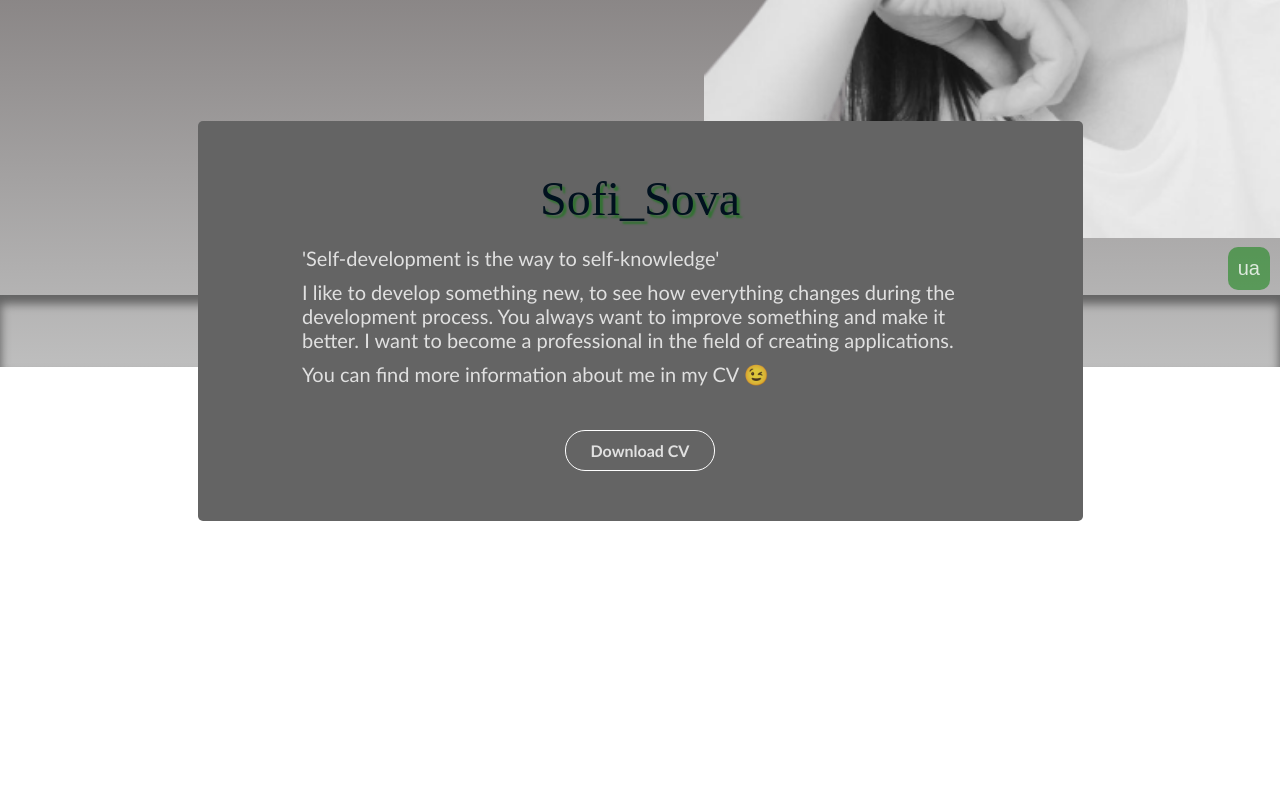
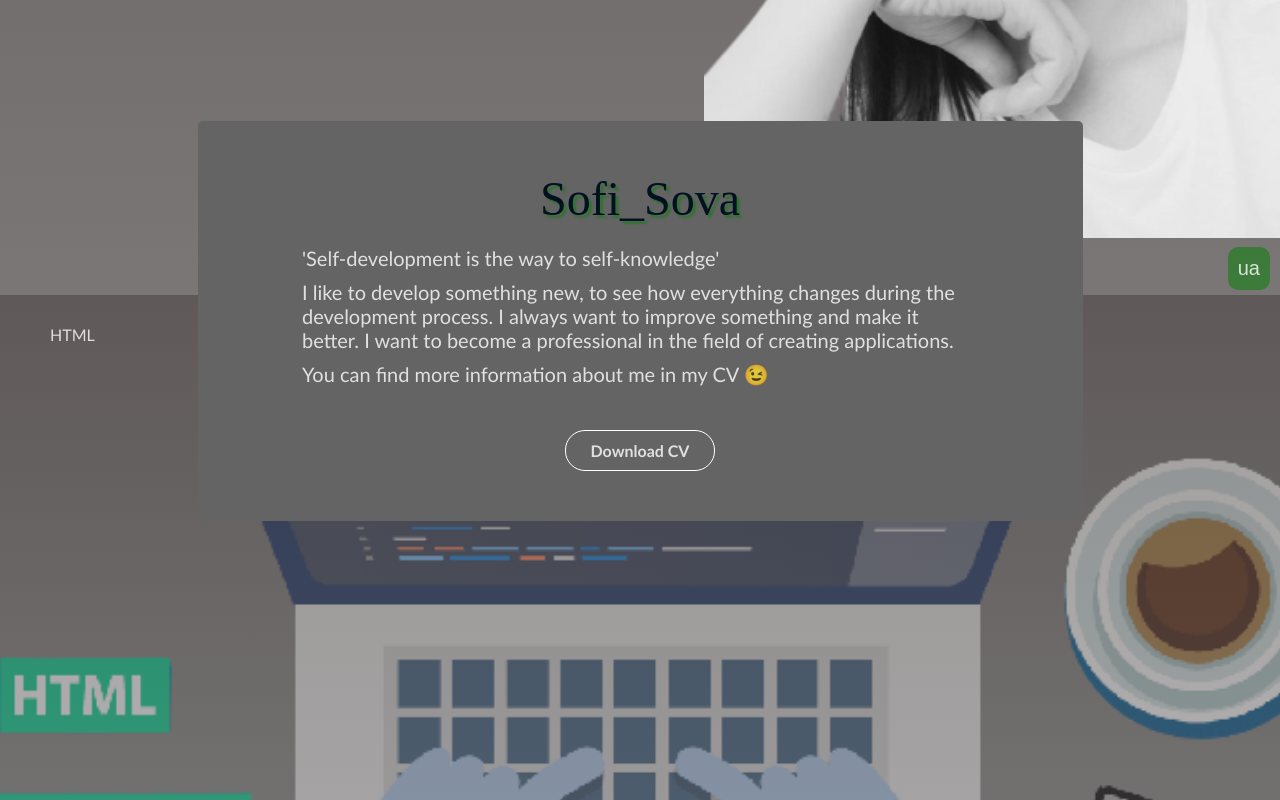
Before and after one commit to SofiiaShevtsova/sofiia_ts, a React (Create React App) app: page / in a window 1280 px wide. Shown: the part 500-1300 px from the top of the page. Before the commit the page ends 1021 px from the top, so only its background shows below. Built offline with nearby package versions, Linux system fonts and the light colour scheme; a web font is replaced by a local one.

Commit message:
add skill section

```diff
--- a/src/App.tsx
+++ b/src/App.tsx
@@ -1,5 +1,12 @@
 import { useState, createContext } from "react";
-import { About, ButtonText, Container, Footer, Header } from "./components/commons";
+import {
+  About,
+  ButtonText,
+  Container,
+  Footer,
+  Header,
+  Skills,
+} from "./components/commons";
 import { User, userEn, userUa } from "./service/data";
 
 export const AppContext: React.Context<{
@@ -7,21 +14,31 @@ export const AppContext: React.Context<{
 }> = createContext({});
 
 function App() {
-  const [lang, setLang] = useState('ua')
+  const [lang, setLang] = useState("ua");
 
   const changeLang = () => {
-    const langToSet = lang === 'en' ? 'ua' : 'en';
-    setLang(langToSet)
-  }
+    const langToSet = lang === "en" ? "ua" : "en";
+    setLang(langToSet);
+  };
 
   return (
-    <AppContext.Provider value={lang === 'ua'? {userInfo: userEn}: {userInfo: userUa}}>
+    <AppContext.Provider
+      value={lang === "ua" ? { userInfo: userEn } : { userInfo: userUa }}
+    >
       <Header />
       <Container>
-        <About/>
+        <>
+          <About />
+          <Skills />
+        </>
       </Container>
-      <Footer/>
-      <ButtonText text={lang} type={"button"} className={"toggle-language_btn"} onClick={changeLang}/>
+      <Footer />
+      <ButtonText
+        text={lang}
+        type={"button"}
+        className={"toggle-language_btn"}
+        onClick={changeLang}
+      />
     </AppContext.Provider>
   );
 }
--- /dev/null
+++ b/src/components/Skills/Skills.tsx
@@ -0,0 +1,14 @@
+import { useContext } from "react";
+import { AppContext } from "../../App";
+
+export const Skills = () => {
+      const { userInfo } = useContext(AppContext);
+
+    return userInfo && (
+        <section id={userInfo.navigation[1][1]}>
+            <ul className="skills-list">
+                {userInfo.skills.map(el => (<li className="skills-box"><p className="skills-text">{el}</p></li>))}
+            </ul>
+        </section>
+    )
+}
--- a/src/components/commons.js
+++ b/src/components/commons.js
@@ -4,4 +4,5 @@ export { Header } from './Header/Header.tsx';
 export { Navigation } from './Navigation/Navigation.tsx';
 export { ButtonText } from './Button/ButtonText.tsx';
 export { Container } from './Container/Container.tsx';
-export { About } from './About/About.tsx'
+export { About } from './About/About.tsx';
+export { Skills } from './Skills/Skills.tsx';
--- a/src/index.css
+++ b/src/index.css
@@ -13,7 +13,8 @@
   --text-color: rgba(255, 255, 255, 0.8);
   /* --red-color: rgb(255, 0, 0); */
 
-  --font-family: "Gill Sans", "Gill Sans MT", Calibri, "Trebuchet MS", sans-serif;
+  --font-family: "Gill Sans", "Gill Sans MT", Calibri, "Trebuchet MS",
+    sans-serif;
 
   --transition-function: all 500ms cubic-bezier(0.4, 0, 0.2, 1);
 }
@@ -34,9 +35,10 @@ code {
 }
 
 #root {
-  background-image: linear-gradient(#443b3b, #bebebe);
-  background-repeat: no-repeat;
-  background-size: contain;
+  background-image: linear-gradient(
+    rgb(68, 59, 59, 0.8),
+    rgb(112, 112, 112, 0.8)
+  );
   min-height: 100vh;
   font-family: var(--font-family);
   display: flex;
@@ -84,7 +86,7 @@ header {
   justify-content: space-between;
   align-items: center;
   padding: 10px 60px;
-  box-shadow: inset 0 -8px 10px 1px rgb(100, 100, 100);
+  box-shadow: inset 0 -8px 10px 1px rgb(150, 150, 150);
 }
 
 main {
@@ -129,7 +131,7 @@ footer .logo {
   & * {
     color: var(--text-navigation);
     text-shadow: 1px 1px 1px rgb(0, 0, 0);
-    transition: var(--transition-function)
+    transition: var(--transition-function);
   }
   & *:hover {
     transform: scale(1.2);
@@ -142,7 +144,7 @@ footer .logo {
   margin-top: -80px;
   height: 800px;
   padding: 80px 50px 30px;
-  background-image: url("./images//main-photo.png");
+  background-image: url("./images/main-photo.png");
   background-repeat: no-repeat;
   background-position: top 0 right 0;
   background-size: 45%;
@@ -167,6 +169,7 @@ footer .logo {
   }
   & .information {
     position: relative;
+    z-index: 3;
     margin: 150px auto;
     padding: 50px 20px;
     width: 75%;
@@ -180,17 +183,17 @@ footer .logo {
     border-radius: 5px;
   }
 
-  & .about-me{
+  & .about-me {
     width: 80%;
     flex: 1;
     display: flex;
     flex-direction: column;
     gap: 10px;
-    color:  var(--text-color);
+    color: var(--text-color);
     font-size: 20px;
   }
 
-  & .download{
+  & .download {
     display: block;
     min-width: 150px;
     padding: 10px 20px;
@@ -200,13 +203,28 @@ footer .logo {
     transition: var(--transition-function);
     font-weight: 600;
 
-    &:hover{
+    &:hover {
       border: 1px solid var(--accent-color);
       color: var(--accent-color);
       background-color: var(--background-main);
     }
+  }
+}
 
-  }
+#skills {
+  min-height: 100vh;
+  padding: 30px 50px;
+  background-image: linear-gradient(
+      rgba(68, 59, 59, 0.5),
+      rgba(112, 112, 112, 0.5)
+    ),
+    url("./images/skills.png");
+  background-repeat: no-repeat;
+  background-position: center;
+  background-size: cover;
+  background-attachment: fixed;
+
+  color: var(--text-color);
 }
 
 .toggle-language_btn {
--- a/src/service/data.ts
+++ b/src/service/data.ts
@@ -6,6 +6,7 @@ export type User = {
   phrase: string;
   aboutMe: string;
   textForCV: string;
+  skills: string[];
   contacts: {
     mobilePhone: string;
     telegram: string;
@@ -24,9 +25,10 @@ export const userEn: User = {
   phrase: "'Self-development is the way to self-knowledge'",
   aboutMe:
     "I like to develop something new, to see how everything changes during the development process. " +
-    "You always want to improve something and make it better. " +
+    "I always want to improve something and make it better. " +
     "I want to become a professional in the field of creating applications. ",
   textForCV: "You can find more information about me in my CV",
+  skills:['HTML'],
   contacts: {
     mobilePhone: "+48 507-755-251",
     telegram: "https://t.me/ShevtsovaSofiia",
@@ -53,7 +55,7 @@ export const userUa: User = {
     "Люблю розробляти щось нове, бачити як все змінюється в процесі розробки. " +
     "Завжди хочеться щось вдосконалити і зробити краще. Хочу стати професіоналом в сфері створення додатків. ",
   textForCV: "Більше інформації про мене знайдете в моєму резюме",
-
+  skills:['HTML'],
   contacts: {
     mobilePhone: "+48 507-755-251",
     telegram: "https://t.me/ShevtsovaSofiia",
```
Also changed, not shown: src/images/skills.png (added).
